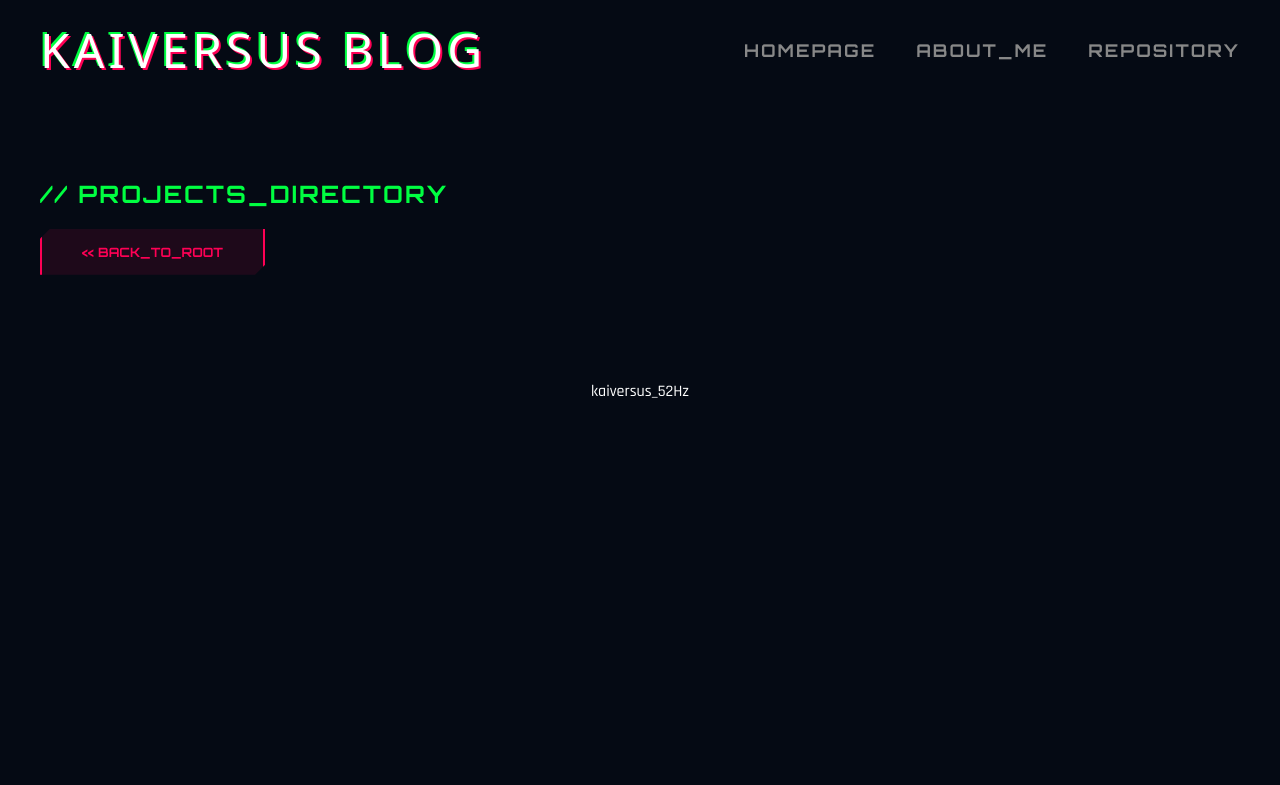
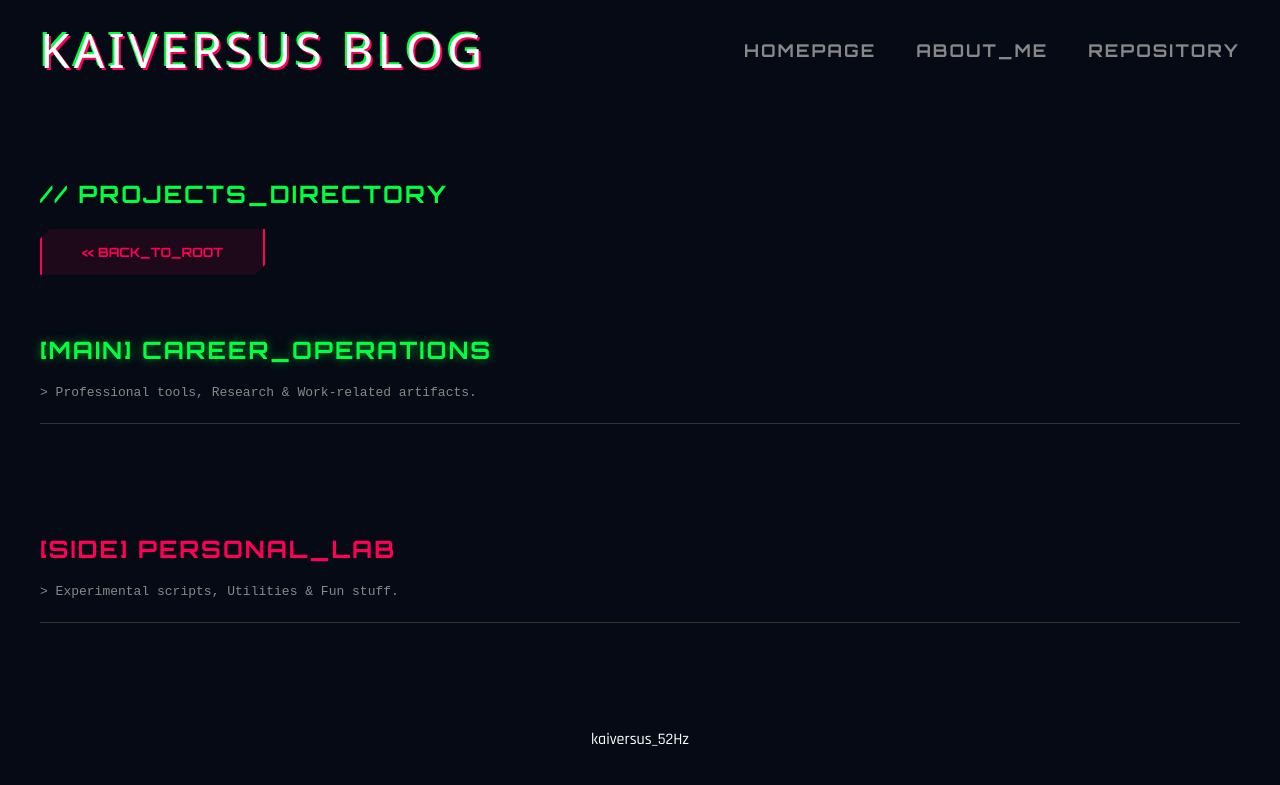
Before and after one commit to kaiversus/kaiversus.github.io, a Jekyll site: the page built from pages/projects.md, in a window 1280 px wide. Shown: the top 785 px of the page. Built offline with Jekyll 4.4.1, drawn with Linux system fonts in a browser that asks for light colours; some web fonts are replaced.

Commit message:
Update projects.md

```diff
--- a/pages/projects.md
+++ b/pages/projects.md
@@ -1,20 +1,93 @@
 ---
 layout: default
-title: Writeups Archive
+title: Projects Archive
 permalink: /projects/
 ---
 <section class="container" style="margin-top: 50px;">
+
     <h1 style="color: var(--primary);">// PROJECTS_DIRECTORY</h1>
     <a href="/" class="btn-cyber secondary" style="font-size: 0.8rem;"><< BACK_TO_ROOT</a>
 
-    <div class="card-grid" style="margin-top: 30px;">
-        {% for post in site.projects reversed %}
-        <article class="log-card">
-            <div class="log-header"><span>{{ post.date | date: "%Y-%m-%d" }}</span></div>
+    <div style="margin-top: 60px; border-bottom: 1px solid #333; padding-bottom: 10px; margin-bottom: 20px;">
+        <h2 class="text-gold" style="font-size: 1.5rem;">
+            <span style="color: var(--primary);">[MAIN]</span> CAREER_OPERATIONS
+        </h2>
+        <p style="color: #888; font-family: monospace;">> Professional tools, Research & Work-related artifacts.</p>
+    </div>
+
+    <div class="card-grid">
+        {% assign career_projects = site.projects | where: "category", "career" %}
+
+        {% for post in career_projects reversed %}
+        <article class="log-card" style="border-left: 3px solid var(--primary);">
+            <div class="log-header">
+                <span>{{ post.date | date: "%Y-%m-%d" }}</span>
+                <span style="color: var(--primary);">[PRO]</span>
+            </div>
+
+            {% if post.image %}
+            <div style="margin-bottom: 15px; border: 1px solid rgba(0, 255, 65, 0.3); border-radius: 4px; overflow: hidden;">
+                <img src="{{ post.image | relative_url }}" alt="{{ post.title }}" style="width: 100%; display: block; opacity: 0.9;">
+            </div>
+            {% endif %}
+
             <h3 class="log-title">{{ post.title }}</h3>
             <p class="log-desc">{{ post.description }}</p>
-            <a href="{{ post.url }}" class="cmd-btn">[ READ_LOG ]</a>
+
+            <div style="display: flex; gap: 15px; flex-wrap: wrap; margin-top: 20px; border-top: 1px dashed #333; padding-top: 15px;">
+                <a href="{{ post.url }}" class="cmd-btn" style="color: var(--primary);">
+                    > [ READ_ANALYSIS ]
+                </a>
+
+                {% if post.github_link %}
+                <a href="{{ post.github_link }}" target="_blank" class="cmd-btn" style="color: #fff;">
+                    <span style="color: #888;">::</span> [ GITHUB_SOURCE ]
+                </a>
+                {% endif %}
+            </div>
         </article>
         {% endfor %}
     </div>
+
+    <div style="margin-top: 80px; border-bottom: 1px solid #333; padding-bottom: 10px; margin-bottom: 20px;">
+        <h2 style="font-size: 1.5rem; color: var(--accent);">
+            <span style="color: var(--accent);">[SIDE]</span> PERSONAL_LAB
+        </h2>
+        <p style="color: #888; font-family: monospace;">> Experimental scripts, Utilities & Fun stuff.</p>
+    </div>
+
+    <div class="card-grid">
+        {% assign personal_projects = site.projects | where: "category", "personal" %}
+
+        {% for post in personal_projects reversed %}
+        <article class="log-card" style="border-left: 3px solid var(--accent);">
+            <div class="log-header">
+                <span>{{ post.date | date: "%Y-%m-%d" }}</span>
+                <span style="color: var(--accent);">[EXP]</span>
+            </div>
+
+            {% if post.image %}
+            <div style="margin-bottom: 15px; border: 1px solid rgba(255, 0, 85, 0.3); border-radius: 4px; overflow: hidden;">
+                <img src="{{ post.image | relative_url }}" alt="{{ post.title }}" style="width: 100%; display: block; opacity: 0.9;">
+            </div>
+            {% endif %}
+
+            <h3 class="log-title" style="color: #ddd;">{{ post.title }}</h3>
+            <p class="log-desc">{{ post.description }}</p>
+
+            <div style="display: flex; gap: 15px; flex-wrap: wrap; margin-top: 20px; border-top: 1px dashed #333; padding-top: 15px;">
+                <a href="{{ post.url }}" class="cmd-btn" style="color: var(--accent);">
+                    > [ INSPECT_LOG ]
+                </a>
+
+                {% if post.github_link %}
+                <a href="{{ post.github_link }}" target="_blank" class="cmd-btn" style="color: #fff;">
+                    <span style="color: #888;">::</span> [ REPO_LINK ]
+                </a>
+                {% endif %}
+            </div>
+        </article>
+        {% endfor %}
+    </div>
+
 </section>
```
